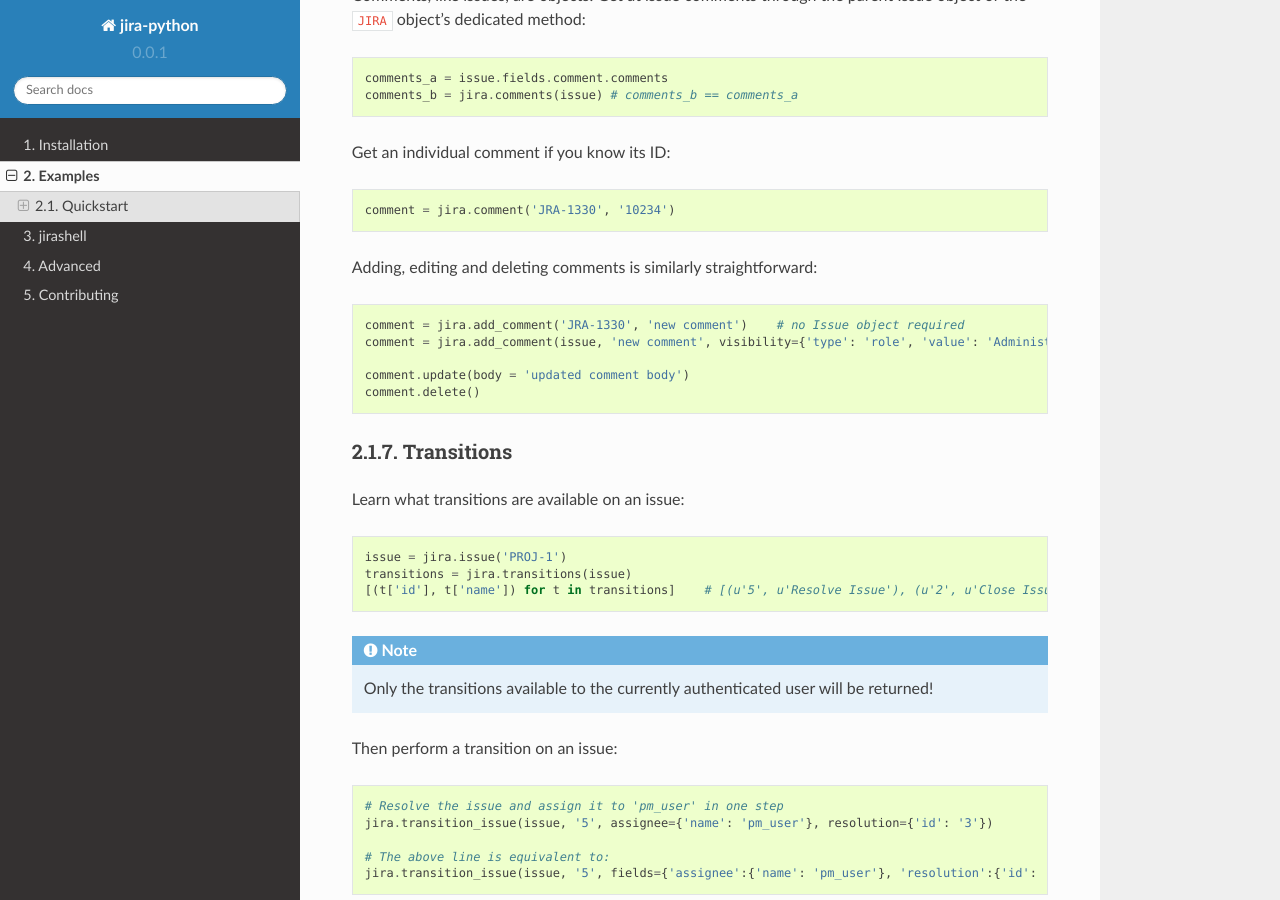
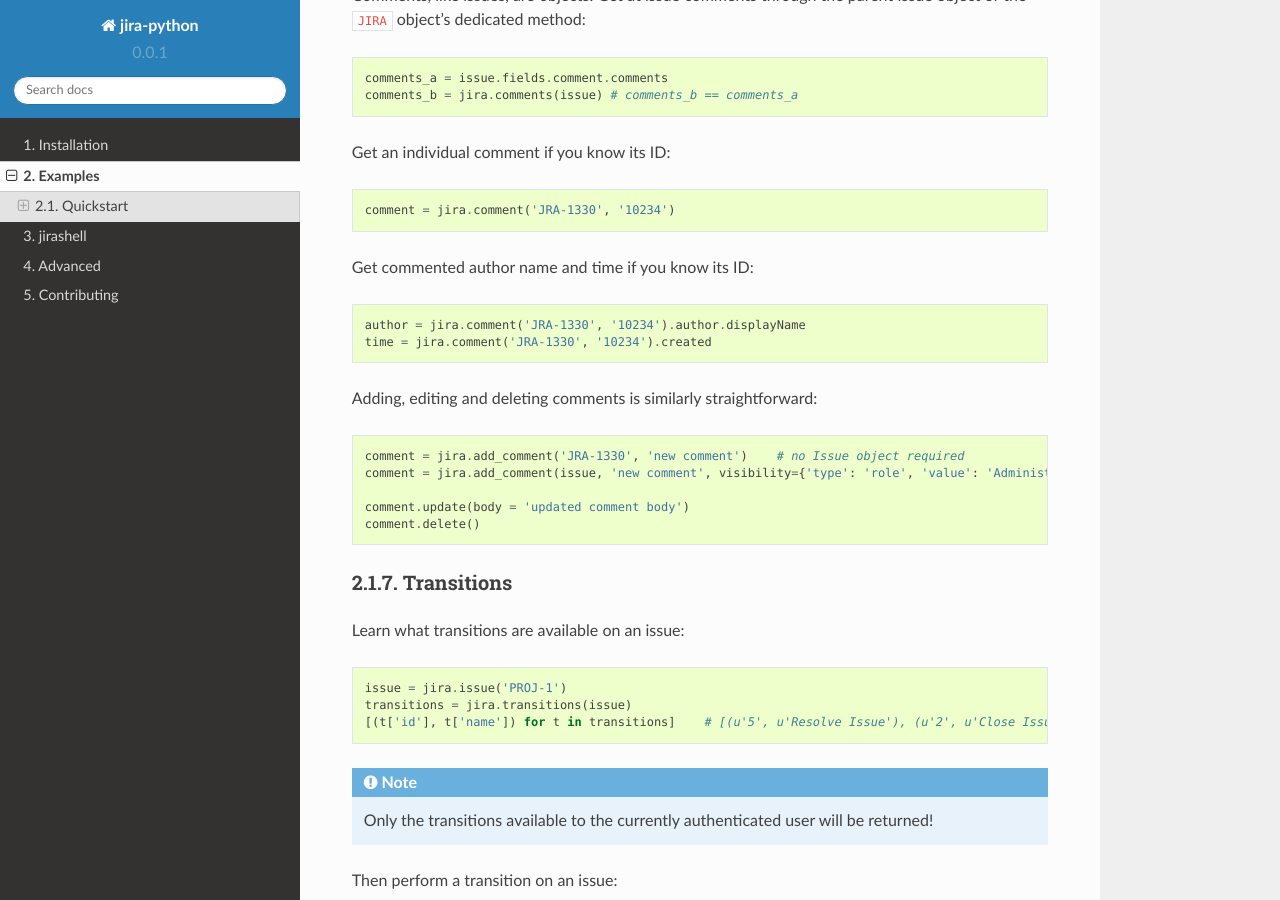
Before and after one commit to pycontribs/jira, a Sphinx documentation site: the page built from docs/examples.rst, in a window 1280 px wide and 900 px high, scrolled down 6256 px. Built offline with Sphinx 7.4.7 and the Read the Docs theme 2.0.0, drawn with Linux system fonts in a browser that asks for light colours; pages that are not in the unit, such as notebooks, are missing from menus; the version number is read from the project's files by our own code.

Commit message:
Comment Author Name and Time

```diff
--- a/docs/examples.rst
+++ b/docs/examples.rst
@@ -251,6 +251,11 @@
 
     comment = jira.comment('JRA-1330', '10234')
 
+Get commented author name and time if you know its ID::
+
+    author = jira.comment('JRA-1330', '10234').author.displayName
+    time = jira.comment('JRA-1330', '10234').created
+
 Adding, editing and deleting comments is similarly straightforward::
 
     comment = jira.add_comment('JRA-1330', 'new comment')    # no Issue object required
```
